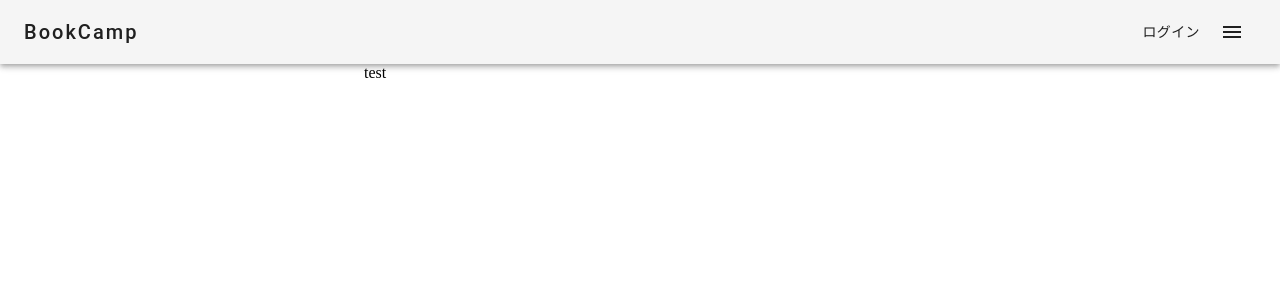
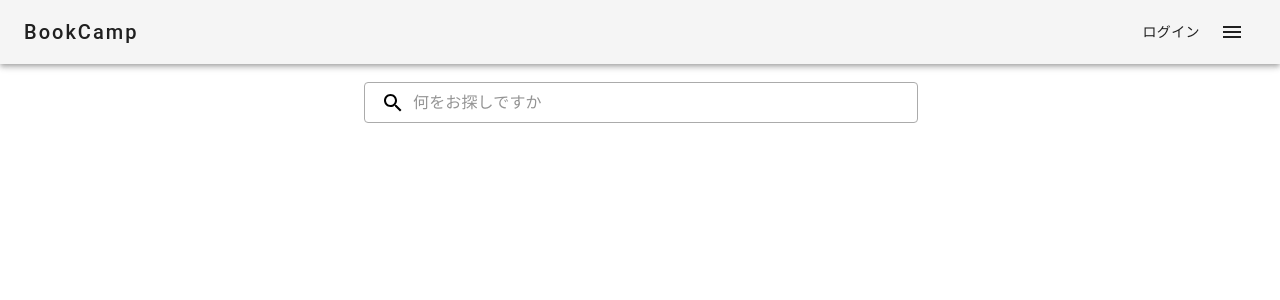
Before and after one commit to shiori-42/CanBook, a Next.js app in the folder frontend/: page / in a window 1280 px wide. Shown: the top 300 px of the page. Built offline with nearby package versions, Linux system fonts and the light colour scheme.

Commit message:
検索ボックスの追加

```diff
--- /dev/null
+++ b/frontend/app/components/CampusAll.tsx
@@ -0,0 +1,67 @@
+"use client";
+
+import { alpha, styled } from "@mui/material/styles";
+import Box from "@mui/material/Box";
+
+import InputBase from "@mui/material/InputBase";
+
+import SearchIcon from "@mui/icons-material/Search";
+
+const Search = styled("div")(({ theme }) => ({
+  position: "relative",
+  borderRadius: theme.shape.borderRadius,
+  borderColor: "black",
+
+  backgroundColor: alpha(theme.palette.common.white, 0.15),
+  "&:hover": {
+    backgroundColor: alpha(theme.palette.common.white, 0.25),
+  },
+  marginRight: theme.spacing(2),
+  marginLeft: 0,
+  marginTop: 18,
+  width: "100%",
+
+  border: `1px solid #ABABAB`,
+  // [theme.breakpoints.up("sm")]: {
+  //   marginLeft: theme.spacing(3),
+  //   width: "auto",
+  // },
+}));
+
+const SearchIconWrapper = styled("div")(({ theme }) => ({
+  padding: theme.spacing(0, 2),
+  height: "100%",
+  position: "absolute",
+  pointerEvents: "none",
+  display: "flex",
+  alignItems: "center",
+  justifyContent: "center",
+}));
+
+const StyledInputBase = styled(InputBase)(({ theme }) => ({
+  color: "inherit",
+  "& .MuiInputBase-input": {
+    padding: theme.spacing(1, 1, 1, 0),
+    // vertical padding + font size from searchIcon
+    paddingLeft: `calc(1em + ${theme.spacing(4)})`,
+    transition: theme.transitions.create("width"),
+    width: "100%",
+    // [theme.breakpoints.up("md")]: {
+    //   width: "20ch",
+    // },
+  },
+}));
+
+export default function PrimarySearchAppBar() {
+  return (
+    <Search>
+      <SearchIconWrapper>
+        <SearchIcon />
+      </SearchIconWrapper>
+      <StyledInputBase
+        placeholder="何をお探しですか"
+        inputProps={{ "aria-label": "search" }}
+      />
+    </Search>
+  );
+}
--- a/frontend/app/page.tsx
+++ b/frontend/app/page.tsx
@@ -1,5 +1,9 @@
-import Image from "next/image";
+import CampusAll from "./components/CampusAll";
 
 export default function Home() {
-  return <div>test</div>;
+  return (
+    <>
+      <CampusAll />
+    </>
+  );
 }
```
